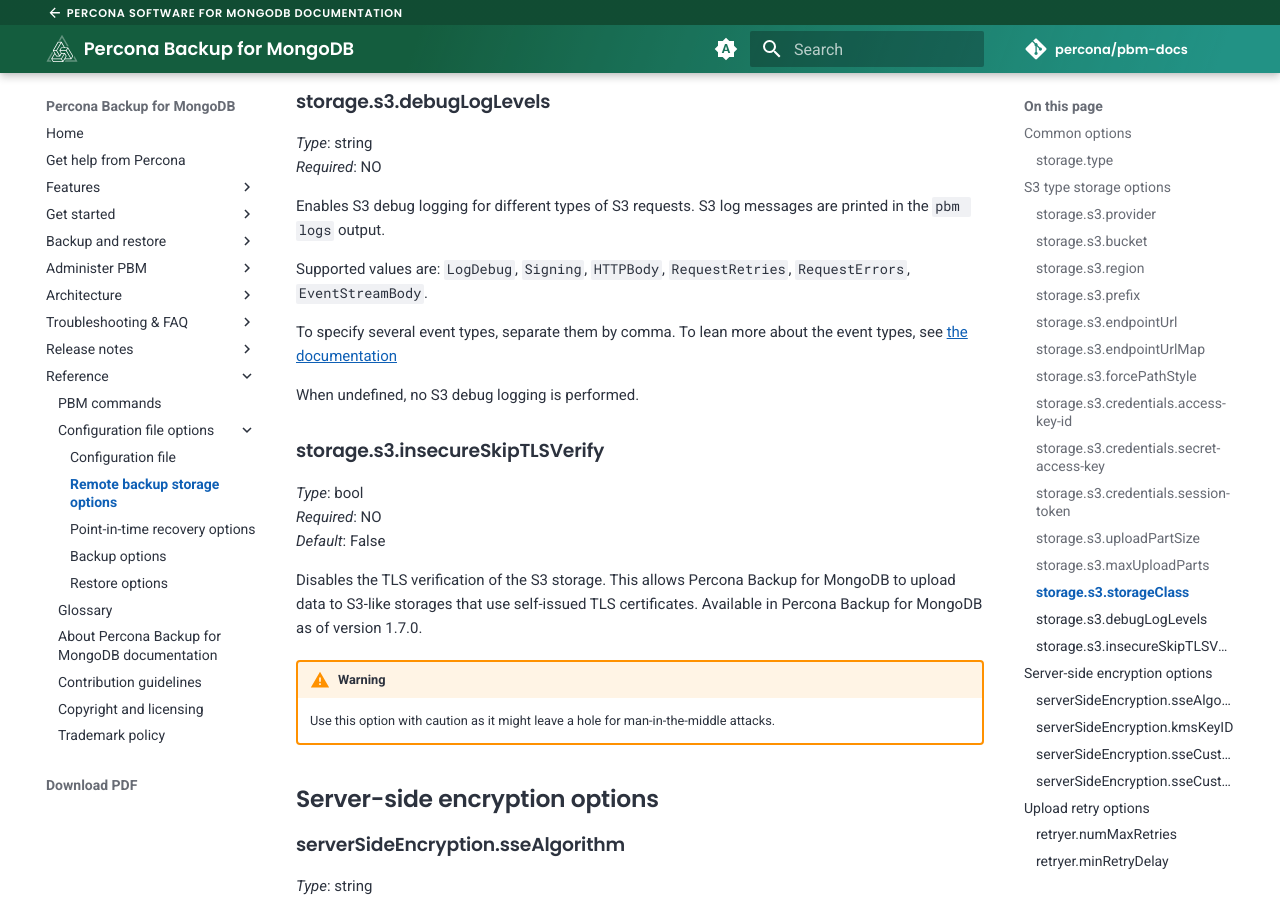
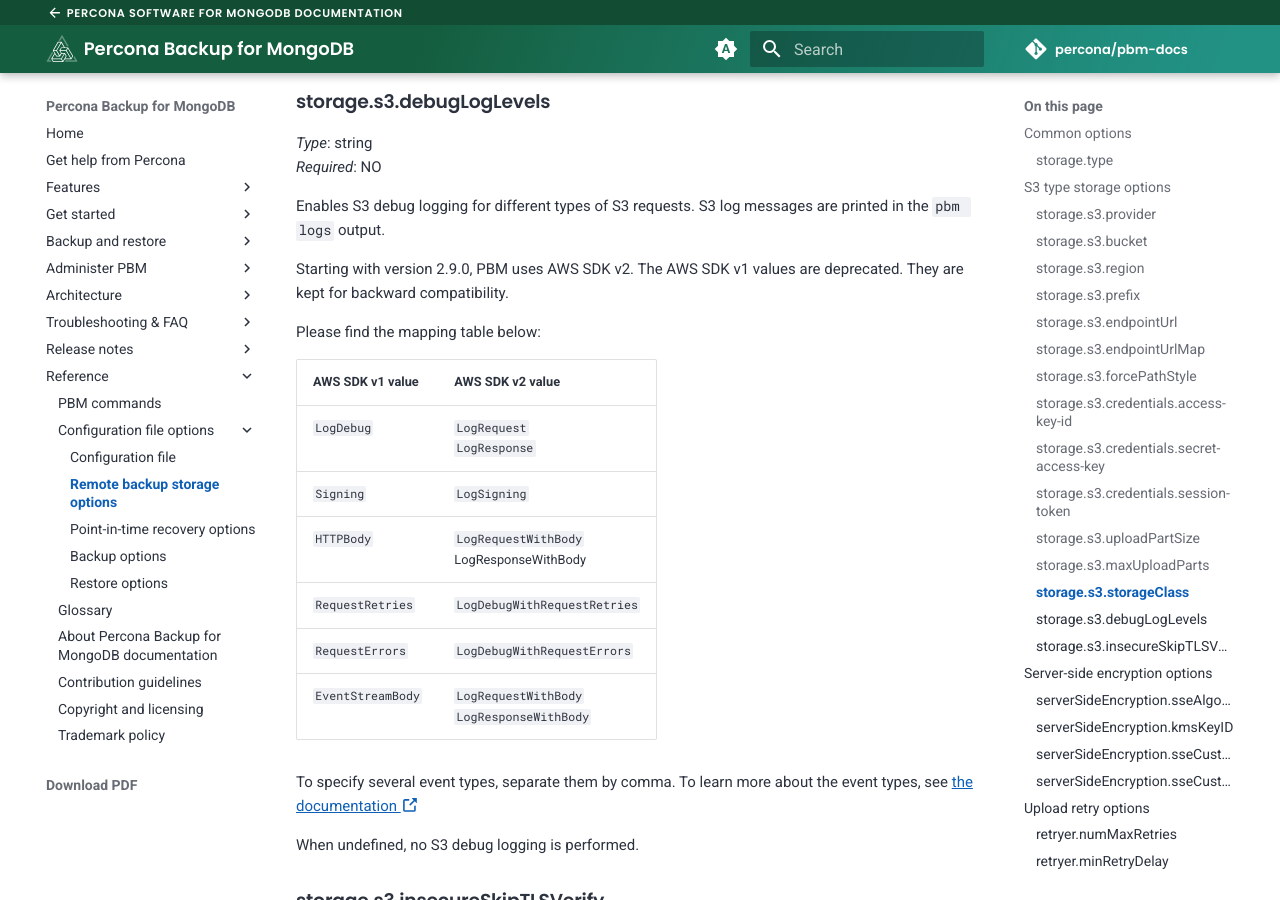
Before and after one commit to percona/pbm-docs, an MkDocs documentation site: the page built from docs/reference/configuration-options.md, in a window 1280 px wide and 900 px high, scrolled down 3718 px. Built offline with MkDocs 1.6.1 and Material for MkDocs 9.7.7, drawn with Linux system fonts in a browser that asks for light colours; nearby versions of some CDN libraries; comment, search, counter and statistics services are not loaded.

Commit message:
PBM-1474 Updated the description of DebugLogLevel param
	modified:   docs/reference/configuration-options.md

```diff
--- a/docs/reference/configuration-options.md
+++ b/docs/reference/configuration-options.md
@@ -158,9 +158,21 @@
 
 Enables S3 debug logging for different types of S3 requests. S3 log messages are printed in the `pbm logs` output.
 
-Supported values are: `LogDebug`, `Signing`, `HTTPBody`, `RequestRetries`, `RequestErrors`, `EventStreamBody`.
+Starting with version 2.9.0, PBM uses AWS SDK v2. The AWS SDK v1 values are deprecated. They are kept for backward compatibility.
 
-To specify several event types, separate them by comma. To lean more about the event types, see [the documentation](https://pkg.go.dev/github.com/aws/aws-sdk-go@v1.40.7/aws#LogLevelType)
+Please find the mapping table below:
+
+| AWS SDK v1 value | AWS SDK v2 value |
+|------------------|------------------|
+| `LogDebug`       | `LogRequest` <br> `LogResponse`|
+| `Signing`        | `LogSigning`|
+| `HTTPBody`       | `LogRequestWithBody` <br> LogResponseWithBody|
+| `RequestRetries` | `LogDebugWithRequestRetries`|
+| `RequestErrors`  | `LogDebugWithRequestErrors`|
+| `EventStreamBody`| `LogRequestWithBody` <br> `LogResponseWithBody`|
+
+
+To specify several event types, separate them by comma. To learn more about the event types, see [the documentation :octicons-link-external-16:](https://pkg.go.dev/github.com/aws/aws-sdk-go@v1.40.7/aws#LogLevelType)
 
 When undefined, no S3 debug logging is performed.
 
```
